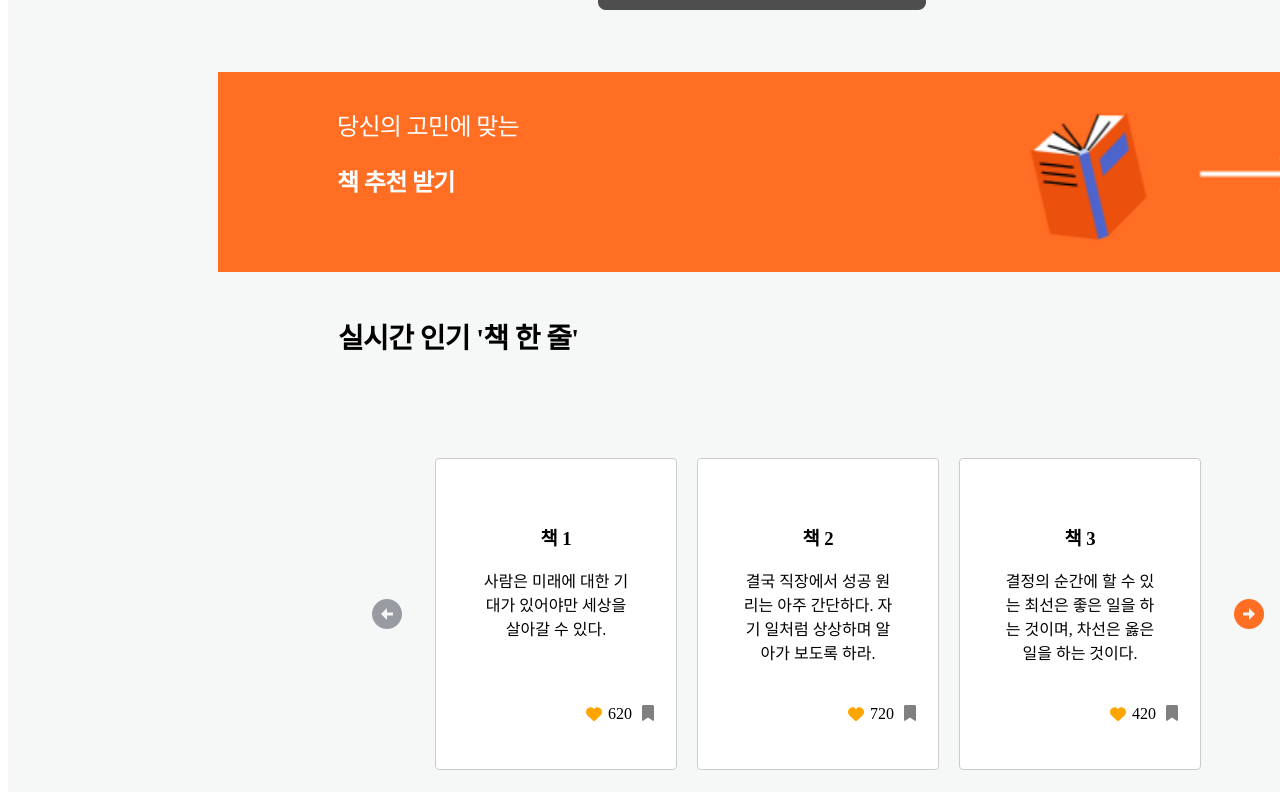
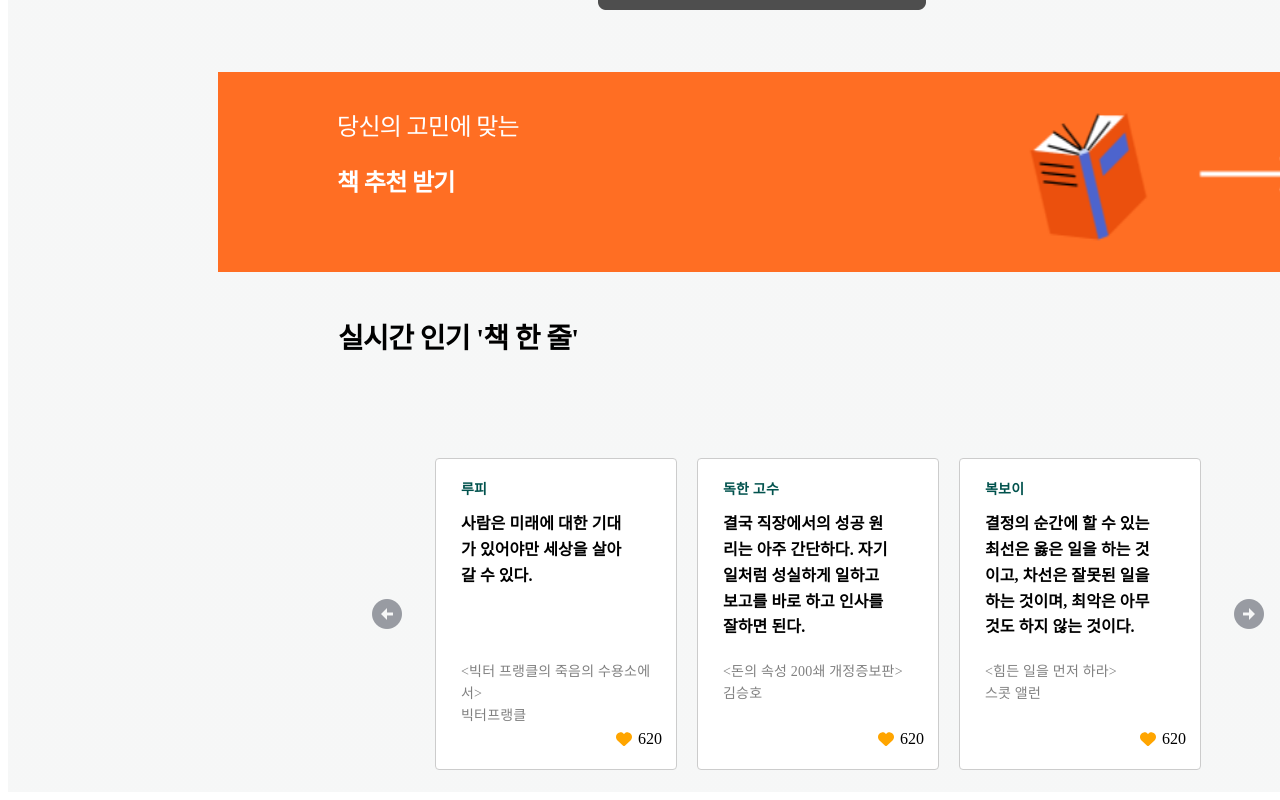
Before and after one commit to hackathon-hongik/Front, a React (Create React App) app: page / in a window 1280 px wide. Shown: the part 1078-1878 px from the top of the page. Built offline with nearby package versions, Linux system fonts and the light colour scheme.

Commit message:
메인페이지 인기한줄

```diff
--- a/src/BookSearch/AfterBookSearchResult.jsx
+++ b/src/BookSearch/AfterBookSearchResult.jsx
@@ -435,6 +435,7 @@ export function AfterBookSearchResult(){  //로그인 전 책 검색하면 나
     const location = useLocation();
     const { results,searchWord} = location.state || { results: [],searchWord:'' };  // Use state to get results
     const token = location.state?.token || '';
+    const refresh=location.state?.refresh||'';
     const [clickedBookIndex, setClickedBookIndex] = useState(null);
     const [isCheck,setCheck]=useState(false);
     const [newSearchWord,setNewSearchWord]=useState("");  //새로운 책을 입력받기 위한 장치
@@ -587,8 +588,8 @@ export function AfterBookSearchResult(){  //로그인 전 책 검색하면 나
         setClickedBookIndex(null);
       };
 
-      const handleItemClick=(path,token)=>{
-        navigate(path,{state:{token}});
+      const handleItemClick=(path,token,refresh)=>{
+        navigate(path,{state:{token,refresh}});
     };
 
     const handleSearchWordChange=(e)=>{
@@ -629,6 +630,24 @@ export function AfterBookSearchResult(){  //로그인 전 책 검색하면 나
 
     };
 
+    const handleLogOut=async()=>{
+        try{
+            const newRefresh={
+                refresh: refresh
+            }
+            const response=await axiosInstance.post('/auth/logout/',newRefresh,{
+                headers:{
+                    Authorization: `Bearer ${token}`
+                }
+            });
+            handleItemClick('/');
+            console.log(response);
+        }
+        catch(e){
+            console.log(e);
+            alert("로그아웃 실패");
+        }
+    }
 
 
     return (
@@ -636,17 +655,17 @@ export function AfterBookSearchResult(){  //로그인 전 책 검색하면 나
 
         <ResultPage>
             <Header>
-                <img className="logo" src ={logo} onClick={()=>handleItemClick('/afterlogin',token)}/>
+                <img className="logo" src ={logo} onClick={()=>handleItemClick('/afterlogin',token,refresh)}/>
                 <ul className="nav">
-                    <li><a className="orangeText" onClick={()=>handleItemClick('/afterlogin/mylibrary',token)}>내 서재</a></li>
+                    <li><a className="orangeText" onClick={()=>handleItemClick('/afterlogin/mylibrary',token,refresh)}>내 서재</a></li>
                     <li><a onClick={()=>handleItemClick('/afterlogin/community')}>커뮤니티</a></li>
                     <li>
                         <div className="buttonToggle">
                             <button className="mypageBtn" onClick={()=>{setCheck((e)=>!e)}}>마이페이지</button>
                             {isCheck &&(
                                 <div className="toggleList">
-                                    <p onClick={()=>handleItemClick('/afterlogin/changenickname',token)}>닉네임 변경</p>
-                                    <p>로그아웃</p>
+                                    <p onClick={()=>handleItemClick('/afterlogin/changenickname',token,refresh)}>닉네임 변경</p>
+                                    <p onClick={handleLogOut}>로그아웃</p>
                                 </div>
                             )}
                          </div>
--- a/src/BookSearch/BeforeBookSearchResult.jsx
+++ b/src/BookSearch/BeforeBookSearchResult.jsx
@@ -434,6 +434,7 @@ export function BeforeBookSearchResult(){  //로그인 전 책 검색하면 나
     const [bookResults, setBookResults] = useState([]);
     const [num,setNum]=useState(0);
     const token = location.state?.token || '';
+    const refresh=location.state?.refresh||'';
 
 
     const searchData=async(query)=>{
@@ -507,6 +508,26 @@ export function BeforeBookSearchResult(){  //로그인 전 책 검색하면 나
             handleSearch();
         }
     };
+
+    // const handleLogOut=async()=>{
+    //     try{
+    //         const newRefresh={
+    //             refresh: refresh
+    //         }
+    //         const response=await axiosInstance.post('/auth/logout/',newRefresh,{
+    //             headers:{
+    //                 Authorization: `Bearer ${token}`
+    //             }
+    //         });
+    //         handleItemClick('/');
+    //         console.log(response);
+    //     }
+    //     catch(e){
+    //         console.log(e);
+    //         alert("로그아웃 실패");
+    //     }
+    // }
+
 
 
     return (
--- a/src/Home/AfterLoginMain.jsx
+++ b/src/Home/AfterLoginMain.jsx
@@ -24,33 +24,32 @@ export function AfterLoginMain(){
     const [isCheck,setCheck]=useState(false);
     const [searchWord,setSearchWord]=useState("");
     const [bookResults,setBookResults]=useState([]);
+    const [oneLine,setLineResults]=useState([]);
     const [readingCount,setReadingCount]=useState(0);
     const location = useLocation();
     const token = location.state?.token || '';
     const refresh = location.state?.refresh || '';
     const [isbn,setIsbn]=useState([]);
 
-    const mockData = [
-        { id: 1, title: "책 1", content: "사람은 미래에 대한 기대가 있어야만 세상을 살아갈 수 있다.", hearts: 620 },
-        { id: 2, title: "책 2", content: "결국 직장에서 성공 원리는 아주 간단하다. 자기 일처럼 상상하며 알아가 보도록 하라." ,hearts: 720},
-        { id: 3, title: "책 3", content: "결정의 순간에 할 수 있는 최선은 좋은 일을 하는 것이며, 차선은 옳은 일을 하는 것이다." ,hearts: 420},
-        { id: 4, title: "책 4", content: "결정의 순간에 할 수 있는 최선은 좋은 일을 하는 것이며, 차선은 옳은 일을 하는 것이다." ,hearts: 120},
-        { id: 5, title: "책 5", content: "결정의 순간에 할 수 있는 최선은 좋은 일을 하는 것이며, 차선은 옳은 일을 하는 것이다." ,hearts: 150},
-        // Add more mock data here
-    ];
+    // const mockData = [
+    //     { id: 1, title: "책 1", content: "사람은 미래에 대한 기대가 있어야만 세상을 살아갈 수 있다.", hearts: 620 },
+    //     { id: 2, title: "책 2", content: "결국 직장에서 성공 원리는 아주 간단하다. 자기 일처럼 상상하며 알아가 보도록 하라." ,hearts: 720},
+    //     { id: 3, title: "책 3", content: "결정의 순간에 할 수 있는 최선은 좋은 일을 하는 것이며, 차선은 옳은 일을 하는 것이다." ,hearts: 420},
+    //     { id: 4, title: "책 4", content: "결정의 순간에 할 수 있는 최선은 좋은 일을 하는 것이며, 차선은 옳은 일을 하는 것이다." ,hearts: 120},
+    //     { id: 5, title: "책 5", content: "결정의 순간에 할 수 있는 최선은 좋은 일을 하는 것이며, 차선은 옳은 일을 하는 것이다." ,hearts: 150},
+    //     // Add more mock data here
+    // ];
 
 
     useEffect(() => {
         //console.log(token);
         //console.log(refresh)
         fetchBook();
-        fetchOneLine();
+        //fetchOneLine();
     }, []);
 
 
-    const fetchOneLine = async () => {
-        setData(mockData);
-    };
+
 
     const fetchBook=async()=>{
         try{
@@ -68,7 +67,16 @@ export function AfterLoginMain(){
                 author: book.book.author,
               }));
 
+              const oneLine=response.data.popular_reviews.map(line=>({
+                writer:line.writer,
+                bestLine:line.short_note.short_comment,
+                title:line.book.title,
+                author:line.book.author,
+                like_count:line.like_count
+              }))
+
               setBookResults(results);
+              setLineResults(oneLine);
               setReadingCount(response.data.reading_count);
               const isbnList = response.data.recent_reading_books.map(item => item.book.isbn);
               setIsbn(isbnList);
@@ -175,7 +183,7 @@ export function AfterLoginMain(){
     };
 
     const getVisibleItems = () => {
-        return data.slice(currentIndex, currentIndex + 3);
+        return oneLine.slice(currentIndex, currentIndex + 3);
     };
 
     const handleLogOut=async()=>{
@@ -324,20 +332,24 @@ export function AfterLoginMain(){
                     {getVisibleItems().map((item) => (
                         <div key={item.id} className="carouselItem">
                             <div className="contents">
-                                <h3>{item.title}</h3>
-                                <p>{item.content}</p>
+                                <div className="oneLineWriter">{item.writer}</div>
+                                <div className="bestLine">{item.bestLine}</div>
+                                <div className="bookOneLineInfo">
+                                    <div className="bookOneLineTitle">{item.title}</div>
+                                    <div className="bookOneLineAuthor">{item.author.replace(/[\[\]']+/g, '')}</div>
+                                </div>
                             </div>
 
                             <div className="status">
                                 <div className="heart">
                                     <FontAwesomeIcon icon={faHeart} style={{ color: "orange" }} />
                                     <div className="heartNum">
-                                        {item.hearts}
+                                        {item.like_count}
                                     </div>
                                 </div>
-                                <div className="bookmark" onClick={() => toggleBookmark(item.id)} style={{ color: bookmarked.includes(item.id) ? "black" : "grey" }}>
+                                {/* <div className="bookmark" onClick={() => toggleBookmark(item.id)} style={{ color: bookmarked.includes(item.id) ? "black" : "grey" }}>
                                     <FontAwesomeIcon icon={faBookmark} />
-                                </div>
+                                </div> */}
                             </div>
                         </div>
                     ))}
--- a/src/Home/BeforeLoginMain.jsx
+++ b/src/Home/BeforeLoginMain.jsx
@@ -22,17 +22,18 @@ export function BeforeLoginMain(){
     const [data, setData] = useState([]);
     const [currentIndex, setCurrentIndex] = useState(0);
     const [bookmarked, setBookmarked] = useState([]);
+    const [oneLine,setLineResults]=useState([]);
 
 
     useEffect(() => {
         // Simulate fetching data from server
         const fetchData = async () => {
             const mockData = [
-                { id: 1, title: "책 1", content: "사람은 미래에 대한 기대가 있어야만 세상을 살아갈 수 있다.", hearts: 620 },
-                { id: 2, title: "책 2", content: "결국 직장에서 성공 원리는 아주 간단하다. 자기 일처럼 상상하며 알아가 보도록 하라." ,hearts: 720},
-                { id: 3, title: "책 3", content: "결정의 순간에 할 수 있는 최선은 좋은 일을 하는 것이며, 차선은 옳은 일을 하는 것이다." ,hearts: 420},
-                { id: 4, title: "책 4", content: "결정의 순간에 할 수 있는 최선은 좋은 일을 하는 것이며, 차선은 옳은 일을 하는 것이다." ,hearts: 120},
-                { id: 5, title: "책 5", content: "결정의 순간에 할 수 있는 최선은 좋은 일을 하는 것이며, 차선은 옳은 일을 하는 것이다." ,hearts: 150},
+                { id: 1, writer: "루피", bestLine:"사람은 미래에 대한 기대가 있어야만 세상을 살아갈 수 있다.",title:"<빅터 프랭클의 죽음의 수용소에서>", author:"빅터프랭클" , hearts: 620 },
+                { id: 2, writer: "독한 고수", bestLine:"결국 직장에서의 성공 원리는 아주 간단하다. 자기 일처럼 성실하게 일하고 보고를 바로 하고 인사를 잘하면 된다.",title:"<돈의 속성 200쇄 개정증보판>", author:"김승호" , hearts: 620 },
+                { id: 3, writer: "복보이", bestLine:"결정의 순간에 할 수 있는 최선은 옳은 일을 하는 것이고, 차선은 잘못된 일을 하는 것이며, 최악은 아무것도 하지 않는 것이다.",title:"<힘든 일을 먼저 하라>", author:"스콧 앨런" , hearts: 620 },
+
+
                 // Add more mock data here
             ];
             setData(mockData);
@@ -60,6 +61,7 @@ export function BeforeLoginMain(){
                 isbn:doc.isbn,
 
             }));   //documents는 배열이기 때문에 아래 방식이 아닌 이런 방식으로 처리해야 함
+
 
             // const results = {
             //     thumbnail: response.data.documents[0].thumbnail,
@@ -201,12 +203,14 @@ export function BeforeLoginMain(){
                         arrow_circle_left
                     </span>
                     {getVisibleItems().map((item) => (
-
-
-                        <div key={item.id} className="carouselItem">
+                        <div key={item.id} className="carouselItem" onClick={()=>handleItemClick("/login")}>
                             <div className="contents">
-                                <h3>{item.title}</h3>
-                                <p>{item.content}</p>
+                                <div className="oneLineWriter">{item.writer}</div>
+                                <div className="bestLine">{item.bestLine}</div>
+                                <div className="bookOneLineInfo">
+                                    <div className="bookOneLineTitle">{item.title}</div>
+                                    <div className="bookOneLineAuthor">{item.author.replace(/[\[\]']+/g, '')}</div>
+                                </div>
                             </div>
 
                             <div className="status">
@@ -216,13 +220,11 @@ export function BeforeLoginMain(){
                                         {item.hearts}
                                     </div>
                                 </div>
-                                <div className="bookmark" onClick={() => toggleBookmark(item.id)} style={{ color: bookmarked.includes(item.id) ? "black" : "grey" }}>
+                                {/* <div className="bookmark" onClick={() => toggleBookmark(item.id)} style={{ color: bookmarked.includes(item.id) ? "black" : "grey" }}>
                                     <FontAwesomeIcon icon={faBookmark} />
-                                </div>
+                                </div> */}
                             </div>
                         </div>
-
-
                     ))}
                     <span className="material-icons right-arrow-icon" onClick={nextSlide} style={{ color: currentIndex >= data.length - 3 ? '#989BA2' : '#FF6E23' }}>
                         arrow_circle_right
--- a/src/components/LookNote.jsx
+++ b/src/components/LookNote.jsx
@@ -1671,7 +1671,7 @@ const handleLogOut=async()=>{
                                                 </div>
                                                 <div className="modalBookInfo">
                                                     <div className="modalBookTitle">{note.book.title}</div>
-                                                    <div className="modalBookAuthor">{note.book.author}</div>
+                                                    <div className="modalBookAuthor">{note.book.author.replace(/[\[\]']+/g, '')}</div>
                                                 </div>
                                                 </div>
                                             </div>
@@ -1744,7 +1744,7 @@ const handleLogOut=async()=>{
                                                 </div>
                                                 <div className="modalBookInfo">
                                                     <div className="modalBookTitle">{note.book.title}</div>
-                                                    <div className="modalBookAuthor">{note.book.author}</div>
+                                                    <div className="modalBookAuthor">{note.book.author.replace(/[\[\]']+/g, '')}</div>
                                                 </div>
                                                 </div>
                                             </div>
@@ -1845,7 +1845,7 @@ const handleLogOut=async()=>{
                                                 </div>
                                                 <div className="modalBookInfo">
                                                     <div className="modalBookTitle">{question.book.title}</div>
-                                                    <div className="modalBookAuthor">{question.book.author}</div>
+                                                    <div className="modalBookAuthor">{question.book.author.replace(/[\[\]']+/g, '')}</div>
                                                 </div>
                                                 </div>
                                             </div>
--- a/src/components/Note.jsx
+++ b/src/components/Note.jsx
@@ -243,12 +243,16 @@ const PageLabel = styled.label`
 // ];
 
 const SetQuestions=[
-  "01.오늘 읽은 책이 나에게 어떤 도움이 될 수 있을까요?",
-  "02.책을 읽으면서 떠오른 나의 개인적인 경험이나 기억은 무엇인가요?",
-  "03.이 책을 읽으면서 가장 강렬하게 느꼈던 감정은 무엇인가요? ",
-  "04.이 책이 나의 희망이나 두려움에 어떤 영향을 주었나요?",
-  "05.책의 내용을 통해 느낀 위로나 치유는 무엇인가요?",
-  "06.이 책이 나의 가치관이나 신념에 어떤 영향을 미쳤나요?"
+  "01.인간 관계 - 중요한 대화를 해야 할 때, 갈등을 피하기 위해 어떤 준비를 하나요?",
+  "02.인간 관계 - 인간 관계에서 자신의 감정을 효과적으로 표현하는 방법은 무엇인가요?",
+  "03.진로 - 책의 주요 메시지나 교훈이 내 현재 진로 고민에 어떤 통찰을 제공했나요? ",
+  "04.진로 - 책을 읽고 나서 내 진로에 대한 새로운 아이디어나 방향성이 생겼다면, 그것을 구체적으로 어떻게 실행할 수 있을까요?",
+  "05.경제 - 책을 통해 알게 된 투자 리스크 관리 방법 중 나에게 적합한 것은 무엇이며, 그것을 어떻게 실행할 수 있을까요?",
+  "06.경제 - 책에서 소개된 성공적인 재정 관리 사례를 내 삶에 적용한다면, 어떤 변화가 필요할까요?",
+  "07.건강 - 이 책에서 배운 중요한 건강 관리 원칙은 무엇이며, 그것을 어떻게 내 생활에 적용할 수 있을까요?",
+  "08.건강 - 책에서 소개된 성공적인 건강 관리 사례를 내 삶에 적용한다면, 어떤 변화가 필요할까요?",
+  "09.직장 생활 - 내가 직장에서 버겁게 느끼는 부분은 무엇이며, 책에서 제안한 해결책 중 어떤 것을 시도해볼 수 있을까요?",
+  "10.직장 생활 - 책을 읽고 난 후 나의 직장 업무 방식을 재구성해야 한다면, 어떤 변화가 필요하다고 생각하나요?"
 ]
 
 
--- a/src/css/AfterLoginMain.css
+++ b/src/css/AfterLoginMain.css
@@ -520,8 +520,64 @@
 }
 
 .contents{
-    width: 150px;
-    height:200px;
+    width: 190px;
+    height:260px;
+    /* background-color: #2EEA7E; */
+    display: flex;
+    flex-direction: column;
+}
+
+.oneLineWriter{
+    width:90px;
+    text-align: left;
+    color: #01524D;
+
+font-feature-settings: 'ss10' on;
+/* Label 1/Reading - Bold */
+font-family: "Pretendard JP";
+font-size: 14px;
+font-style: normal;
+font-weight: 600;
+line-height: 157.14%; /* 22px */
+letter-spacing: 0.203px;
+margin-right: 120px;
+}
+
+.bestLine{
+    width: 170px;
+    height: 100px;
+    color: var(--kakao-logo, #000);
+
+    font-feature-settings: 'ss10' on;
+    /* Body 1/Reading - Bold */
+    font-family: "Pretendard JP";
+    font-size: 16px;
+    font-style: normal;
+    font-weight: 600;
+    line-height: 162.5%; /* 26px */
+    letter-spacing: 0.091px;
+    /* background-color: bisque; */
+
+    display:flex;
+    flex-direction: row;
+    justify-content: flex-start;
+    margin-top: 10px;
+    /* margin-left: 4px; */
+}
+
+.bookOneLineInfo{
+    width: 200px;
+    color: #808080;
+
+    font-feature-settings: 'ss10' on;
+    /* Label 1/Reading - Regular */
+    font-family: "Pretendard JP";
+    font-size: 14px;
+    font-style: normal;
+    font-weight: 400;
+    line-height: 157.1%; /* 21.994px */
+    letter-spacing: 0.203px;
+    margin-top:50px;
 }
 
 
@@ -581,7 +637,7 @@
     display: flex;
     flex-direction: row;
     align-items: center;
-    margin-left: 120px;
+    margin-left: 150px;
 }
 
 .heartNum{
--- a/src/css/BeforeLoginMain.css
+++ b/src/css/BeforeLoginMain.css
@@ -288,8 +288,63 @@
 }
 
 .contents{
-    width: 150px;
-    height:200px;
+    width: 190px;
+    height:260px;
+    /* background-color: #2EEA7E; */
+    display: flex;
+    flex-direction: column;
+}
+
+.oneLineWriter{
+    color: #01524D;
+
+font-feature-settings: 'ss10' on;
+/* Label 1/Reading - Bold */
+font-family: "Pretendard JP";
+font-size: 14px;
+font-style: normal;
+font-weight: 600;
+line-height: 157.14%; /* 22px */
+letter-spacing: 0.203px;
+margin-right: 120px;
+}
+
+.bestLine{
+    width: 180px;
+    height: 100px;
+    color: var(--kakao-logo, #000);
+
+    font-feature-settings: 'ss10' on;
+    /* Body 1/Reading - Bold */
+    font-family: "Pretendard JP";
+    font-size: 16px;
+    font-style: normal;
+    font-weight: 600;
+    line-height: 162.5%; /* 26px */
+    letter-spacing: 0.091px;
+    /* background-color: bisque; */
+
+    display:flex;
+    flex-direction: row;
+    justify-content: flex-start;
+    margin-top: 10px;
+    text-align: left;
+}
+
+.bookOneLineInfo{
+    width: 200px;
+    color: #808080;
+
+    font-feature-settings: 'ss10' on;
+    /* Label 1/Reading - Regular */
+    font-family: "Pretendard JP";
+    font-size: 14px;
+    font-style: normal;
+    font-weight: 400;
+    line-height: 157.1%; /* 21.994px */
+    letter-spacing: 0.203px;
+    margin-top:50px;
+    text-align: left;
 }
 
 
```
